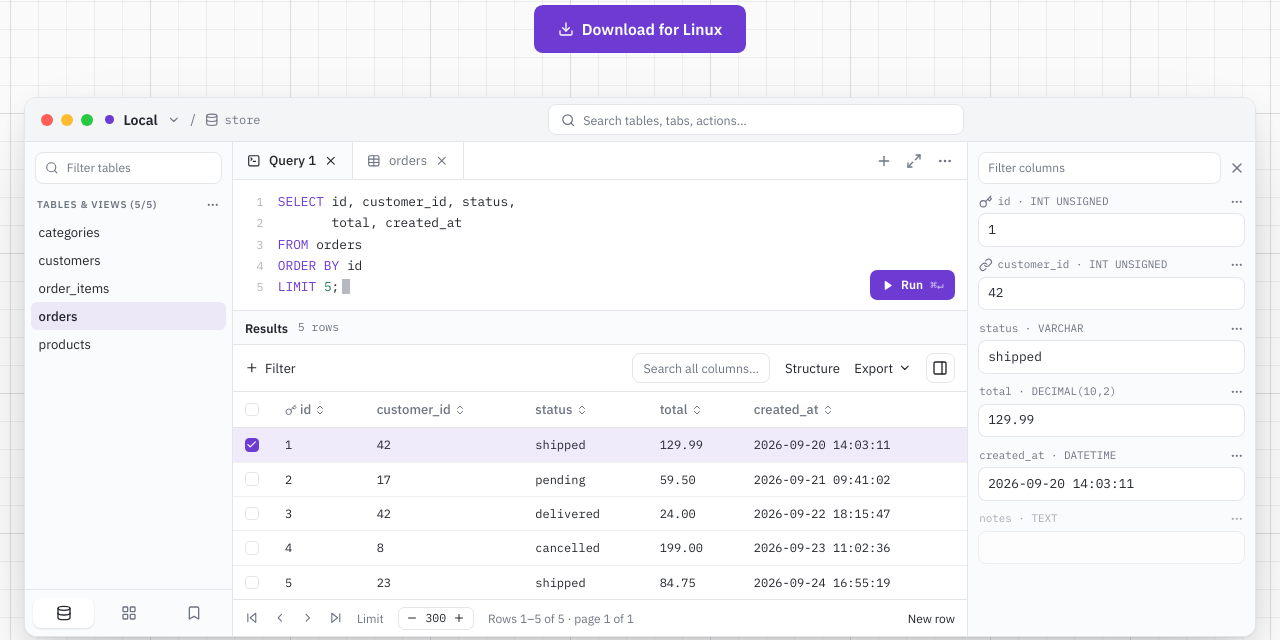
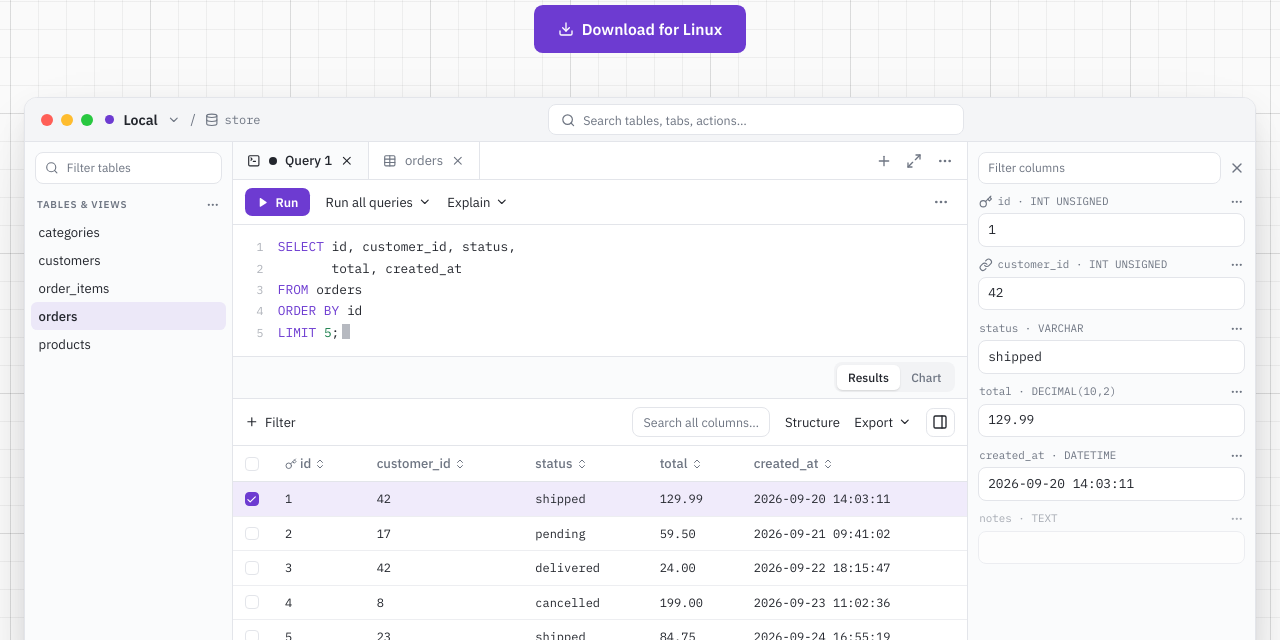
Before and after one commit to Alanaktion/zippa-db, a plain HTML site: page index.html in a window 1280 px wide. Shown: the part 307-947 px from the top of the page. Drawn offline with Linux system fonts and the light colour scheme.

Commit message:
Update hero query pane to match the current UI
Query toolbar with the purple Run button, Run all queries and
Explain dropdowns replaces the floating Run chip; Results/Chart
toggle replaces the Results strip; status bar is the query one
(limit checkbox, 500 stepper, row count + timing, Export). Query 1
tab gains its unsaved dot, and the sidebar header drops the count
it only shows when a filter is typed. Example content unchanged.

```diff
--- a/index.html
+++ b/index.html
@@ -259,6 +259,7 @@
       }
       .win-tab svg { width: 0.85rem; height: 0.85rem; }
       .win-tab.active { background: var(--win-side); color: var(--win-text); font-weight: 500; }
+      .win-tab .unsaved { width: 0.5rem; height: 0.5rem; border-radius: 50%; background: var(--win-text); flex: none; }
       .win-tabs .spacer { margin-left: auto; display: flex; align-items: center; gap: 0.1rem; padding: 0 0.5rem; color: var(--win-muted); }
       .win-tabs .spacer span { padding: 0.4rem; display: inline-flex; }
       .win-tabs .spacer svg { width: 1rem; height: 1rem; }
@@ -296,25 +297,31 @@
       .sql-line .kw { color: var(--sql-kw); }
       .sql-line .str { color: var(--sql-str); }
       .sql-caret { display: inline-block; width: 0.5rem; height: 0.95rem; background: var(--win-muted); opacity: 0.5; vertical-align: -0.15rem; margin-left: 0.15rem; }
-      .run-chip {
-        position: absolute; right: 0.75rem; bottom: 0.65rem;
-        display: inline-flex; align-items: center; gap: 0.45rem;
+      .win-qtoolbar {
+        display: flex; align-items: center; gap: 1rem;
+        padding: 0.5rem 0.75rem; border-bottom: 1px solid var(--win-line); user-select: none;
+      }
+      .win-qtoolbar .run-btn {
+        display: inline-flex; align-items: center; gap: 0.4rem;
         padding: 0.32rem 0.7rem; border-radius: 0.45rem;
         background: var(--accent); color: var(--btn-ink);
-        font-family: var(--sans); font-size: 0.75rem; font-weight: 600;
+        font-size: 0.78rem; font-weight: 600;
       }
-      .run-chip svg { width: 0.8rem; height: 0.8rem; }
-      .run-chip .hint { font-family: var(--mono); font-weight: 400; font-size: 0.7rem; opacity: 0.75; }
-      @media (max-width: 560px) { .run-chip .hint { display: none; } }
+      .win-qtoolbar .run-btn svg { width: 0.8rem; height: 0.8rem; }
+      .win-qtoolbar .qtool-btn { display: inline-flex; align-items: center; gap: 0.3rem; font-size: 0.82rem; white-space: nowrap; }
+      .win-qtoolbar .qtool-btn svg { width: 0.85rem; height: 0.85rem; }
+      .win-qtoolbar .qtool-more { margin-left: auto; color: var(--win-muted); display: inline-flex; padding: 0.35rem; }
+      .win-qtoolbar .qtool-more svg { width: 1rem; height: 1rem; }
 
-      /* Results strip between editor and grid */
-      .win-results {
-        display: flex; align-items: center; gap: 0.6rem;
-        padding: 0.45rem 0.75rem; border-bottom: 1px solid var(--win-line);
-        background: var(--win-side); font-size: 0.78rem; user-select: none;
+      /* Results header between editor and grid */
+      .win-reshead {
+        display: flex; align-items: center; justify-content: flex-end;
+        padding: 0.35rem 0.75rem; border-bottom: 1px solid var(--win-line);
+        background: var(--win-side); user-select: none;
       }
-      .win-results .r-title { font-weight: 600; }
-      .win-results .r-meta { color: var(--win-muted); font-family: var(--mono); font-size: 0.72rem; }
+      .res-toggle { display: flex; border-radius: 0.5rem; background: var(--panel-2); padding: 0.15rem; font-size: 0.75rem; font-weight: 500; }
+      .res-toggle span { padding: 0.25rem 0.7rem; border-radius: 0.35rem; color: var(--win-muted); }
+      .res-toggle span.on { background: var(--win-field); color: var(--win-text); box-shadow: 0 1px 2px rgba(0,0,0,0.12); }
       .win-grid { flex: 1; overflow: hidden; }
       .win-grid table { width: 100%; border-collapse: collapse; font-size: 0.82rem; }
       .win-grid th {
@@ -343,6 +350,9 @@
       .win-status .right { color: var(--win-text); }
       .win-status .right svg { color: var(--win-muted); }
       @media (max-width: 640px) { .win-status .right { display: none; } }
+      .limit-check { width: 0.95rem; height: 0.95rem; border-radius: 0.25rem; border: 1px solid var(--win-line); display: inline-flex; align-items: center; justify-content: center; flex: none; }
+      .limit-check.on { background: var(--accent); border-color: var(--accent); color: var(--btn-ink); }
+      .limit-check svg { width: 0.7rem; height: 0.7rem; }
       .limit-chip {
         display: inline-flex; align-items: center; gap: 0.45rem; padding: 0.15rem 0.45rem;
         border: 1px solid var(--win-line); border-radius: 0.4rem; color: var(--win-text);
@@ -530,7 +540,7 @@
               <div class="side-search">
                 <span class="side-filter"><svg aria-hidden="true" focusable="false" viewBox="0 0 24 24" fill="none" stroke="currentColor" stroke-width="2" stroke-linecap="round" stroke-linejoin="round" ><circle cx="11" cy="11" r="8" /><path d="m21 21-4.3-4.3" /></svg>Filter tables</span>
               </div>
-              <div class="side-label"><span>Tables &amp; Views (5/5)</span><svg aria-hidden="true" focusable="false" viewBox="0 0 24 24" fill="none" stroke="currentColor" stroke-width="2" stroke-linecap="round" stroke-linejoin="round" ><circle cx="12" cy="12" r="1" /><circle cx="19" cy="12" r="1" /><circle cx="5" cy="12" r="1" /></svg></div>
+              <div class="side-label"><span>Tables &amp; Views</span><svg aria-hidden="true" focusable="false" viewBox="0 0 24 24" fill="none" stroke="currentColor" stroke-width="2" stroke-linecap="round" stroke-linejoin="round" ><circle cx="12" cy="12" r="1" /><circle cx="19" cy="12" r="1" /><circle cx="5" cy="12" r="1" /></svg></div>
               <ul class="side-tables">
                 <li>categories</li>
                 <li>customers</li>
@@ -548,13 +558,21 @@
             <!-- Main: tabs + data grid -->
             <div class="win-main">
               <div class="win-tabs">
-                <div class="win-tab active"><svg aria-hidden="true" focusable="false" viewBox="0 0 24 24" fill="none" stroke="currentColor" stroke-width="2" stroke-linecap="round" stroke-linejoin="round" ><path d="m7 11 2-2-2-2" /><path d="M11 13h4" /><rect width="18" height="18" x="3" y="3" rx="2" ry="2" /></svg><span>Query 1</span><svg aria-hidden="true" focusable="false" viewBox="0 0 24 24" fill="none" stroke="currentColor" stroke-width="2" stroke-linecap="round" stroke-linejoin="round" ><path d="M18 6 6 18" /><path d="m6 6 12 12" /></svg></div>
+                <div class="win-tab active"><svg aria-hidden="true" focusable="false" viewBox="0 0 24 24" fill="none" stroke="currentColor" stroke-width="2" stroke-linecap="round" stroke-linejoin="round" ><path d="m7 11 2-2-2-2" /><path d="M11 13h4" /><rect width="18" height="18" x="3" y="3" rx="2" ry="2" /></svg><span class="unsaved"></span><span>Query 1</span><svg aria-hidden="true" focusable="false" viewBox="0 0 24 24" fill="none" stroke="currentColor" stroke-width="2" stroke-linecap="round" stroke-linejoin="round" ><path d="M18 6 6 18" /><path d="m6 6 12 12" /></svg></div>
                 <div class="win-tab"><svg aria-hidden="true" focusable="false" viewBox="0 0 24 24" fill="none" stroke="currentColor" stroke-width="2" stroke-linecap="round" stroke-linejoin="round" ><path d="M12 3v18" /><rect width="18" height="18" x="3" y="3" rx="2" /><path d="M3 9h18" /><path d="M3 15h18" /></svg><span>orders</span><svg aria-hidden="true" focusable="false" viewBox="0 0 24 24" fill="none" stroke="currentColor" stroke-width="2" stroke-linecap="round" stroke-linejoin="round" ><path d="M18 6 6 18" /><path d="m6 6 12 12" /></svg></div>
                 <div class="spacer" aria-hidden="true">
                   <span><svg aria-hidden="true" focusable="false" viewBox="0 0 24 24" fill="none" stroke="currentColor" stroke-width="2" stroke-linecap="round" stroke-linejoin="round" ><path d="M5 12h14" /><path d="M12 5v14" /></svg></span>
                   <span><svg aria-hidden="true" focusable="false" viewBox="0 0 24 24" fill="none" stroke="currentColor" stroke-width="2" stroke-linecap="round" stroke-linejoin="round" ><polyline points="15 3 21 3 21 9" /><polyline points="9 21 3 21 3 15" /><line x1="21" x2="14" y1="3" y2="10" /><line x1="3" x2="10" y1="21" y2="14" /></svg></span>
                   <span><svg aria-hidden="true" focusable="false" viewBox="0 0 24 24" fill="none" stroke="currentColor" stroke-width="2" stroke-linecap="round" stroke-linejoin="round" ><circle cx="12" cy="12" r="1" /><circle cx="19" cy="12" r="1" /><circle cx="5" cy="12" r="1" /></svg></span>
                 </div>
+              </div>
+
+              <!-- Query toolbar -->
+              <div class="win-qtoolbar">
+                <span class="run-btn"><svg viewBox="0 0 24 24" fill="currentColor" aria-hidden="true"><path d="M7 4.8v14.4c0 .8.9 1.3 1.6.9l11-7.2c.6-.4.6-1.4 0-1.8l-11-7.2c-.7-.4-1.6.1-1.6.9z" /></svg>Run</span>
+                <span class="qtool-btn">Run all queries <svg aria-hidden="true" focusable="false" viewBox="0 0 24 24" fill="none" stroke="currentColor" stroke-width="2" stroke-linecap="round" stroke-linejoin="round" ><path d="m6 9 6 6 6-6" /></svg></span>
+                <span class="qtool-btn">Explain <svg aria-hidden="true" focusable="false" viewBox="0 0 24 24" fill="none" stroke="currentColor" stroke-width="2" stroke-linecap="round" stroke-linejoin="round" ><path d="m6 9 6 6 6-6" /></svg></span>
+                <span class="qtool-more"><svg aria-hidden="true" focusable="false" viewBox="0 0 24 24" fill="none" stroke="currentColor" stroke-width="2" stroke-linecap="round" stroke-linejoin="round" ><circle cx="12" cy="12" r="1" /><circle cx="19" cy="12" r="1" /><circle cx="5" cy="12" r="1" /></svg></span>
               </div>
 
               <!-- Query editor -->
@@ -564,10 +582,10 @@
                 <div class="sql-line"><span class="ln">3</span><code><span class="kw">FROM</span> orders</code></div>
                 <div class="sql-line"><span class="ln">4</span><code><span class="kw">ORDER BY</span> id</code></div>
                 <div class="sql-line"><span class="ln">5</span><code><span class="kw">LIMIT</span> <span class="str">5</span>;<span class="sql-caret"></span></code></div>
-                <span class="run-chip"><svg viewBox="0 0 24 24" fill="currentColor" aria-hidden="true"><path d="M7 4.8v14.4c0 .8.9 1.3 1.6.9l11-7.2c.6-.4.6-1.4 0-1.8l-11-7.2c-.7-.4-1.6.1-1.6.9z" /></svg>Run<span class="hint">⌘↵</span></span>
+
               </div>
 
-              <div class="win-results"><span class="r-title">Results</span><span class="r-meta">5 rows</span></div>
+              <div class="win-reshead"><span class="res-toggle"><span class="on">Results</span><span>Chart</span></span></div>
 
               <div class="win-toolbar">
                 <span class="tb-filter"><svg aria-hidden="true" focusable="false" viewBox="0 0 24 24" fill="none" stroke="currentColor" stroke-width="2" stroke-linecap="round" stroke-linejoin="round" ><path d="M5 12h14" /><path d="M12 5v14" /></svg>Filter</span>
@@ -623,16 +641,13 @@
 
               <div class="win-status">
                 <div class="left">
-                  <svg aria-hidden="true" focusable="false" viewBox="0 0 24 24" fill="none" stroke="currentColor" stroke-width="2" stroke-linecap="round" stroke-linejoin="round" ><polygon points="19 20 9 12 19 4 19 20" /><line x1="5" x2="5" y1="19" y2="5" /></svg>
-                  <svg aria-hidden="true" focusable="false" viewBox="0 0 24 24" fill="none" stroke="currentColor" stroke-width="2" stroke-linecap="round" stroke-linejoin="round" ><path d="m15 18-6-6 6-6" /></svg>
-                  <svg aria-hidden="true" focusable="false" viewBox="0 0 24 24" fill="none" stroke="currentColor" stroke-width="2" stroke-linecap="round" stroke-linejoin="round" ><path d="m9 18 6-6-6-6" /></svg>
-                  <svg aria-hidden="true" focusable="false" viewBox="0 0 24 24" fill="none" stroke="currentColor" stroke-width="2" stroke-linecap="round" stroke-linejoin="round" ><polygon points="5 4 15 12 5 20 5 4" /><line x1="19" x2="19" y1="5" y2="19" /></svg>
+                  <span class="limit-check on"><svg aria-hidden="true" focusable="false" viewBox="0 0 24 24" fill="none" stroke="currentColor" stroke-width="2.5" stroke-linecap="round" stroke-linejoin="round" ><path d="M20 6 9 17l-5-5" /></svg></span>
                   <span>Limit</span>
-                  <span class="limit-chip"><svg aria-hidden="true" focusable="false" viewBox="0 0 24 24" fill="none" stroke="currentColor" stroke-width="2" stroke-linecap="round" stroke-linejoin="round" ><path d="M5 12h14" /></svg>300<svg aria-hidden="true" focusable="false" viewBox="0 0 24 24" fill="none" stroke="currentColor" stroke-width="2" stroke-linecap="round" stroke-linejoin="round" ><path d="M5 12h14" /><path d="M12 5v14" /></svg></span>
-                  <span>Rows 1–5 of 5 · page 1 of 1</span>
+                  <span class="limit-chip"><svg aria-hidden="true" focusable="false" viewBox="0 0 24 24" fill="none" stroke="currentColor" stroke-width="2" stroke-linecap="round" stroke-linejoin="round" ><path d="M5 12h14" /></svg>500<svg aria-hidden="true" focusable="false" viewBox="0 0 24 24" fill="none" stroke="currentColor" stroke-width="2" stroke-linecap="round" stroke-linejoin="round" ><path d="M5 12h14" /><path d="M12 5v14" /></svg></span>
+                  <span>5 rows in 7 ms</span>
                 </div>
                 <div class="right">
-                  <span>New row</span>
+                  <span>Export <svg aria-hidden="true" focusable="false" viewBox="0 0 24 24" fill="none" stroke="currentColor" stroke-width="2" stroke-linecap="round" stroke-linejoin="round" ><path d="m6 9 6 6 6-6" /></svg></span>
                 </div>
               </div>
             </div>
```
